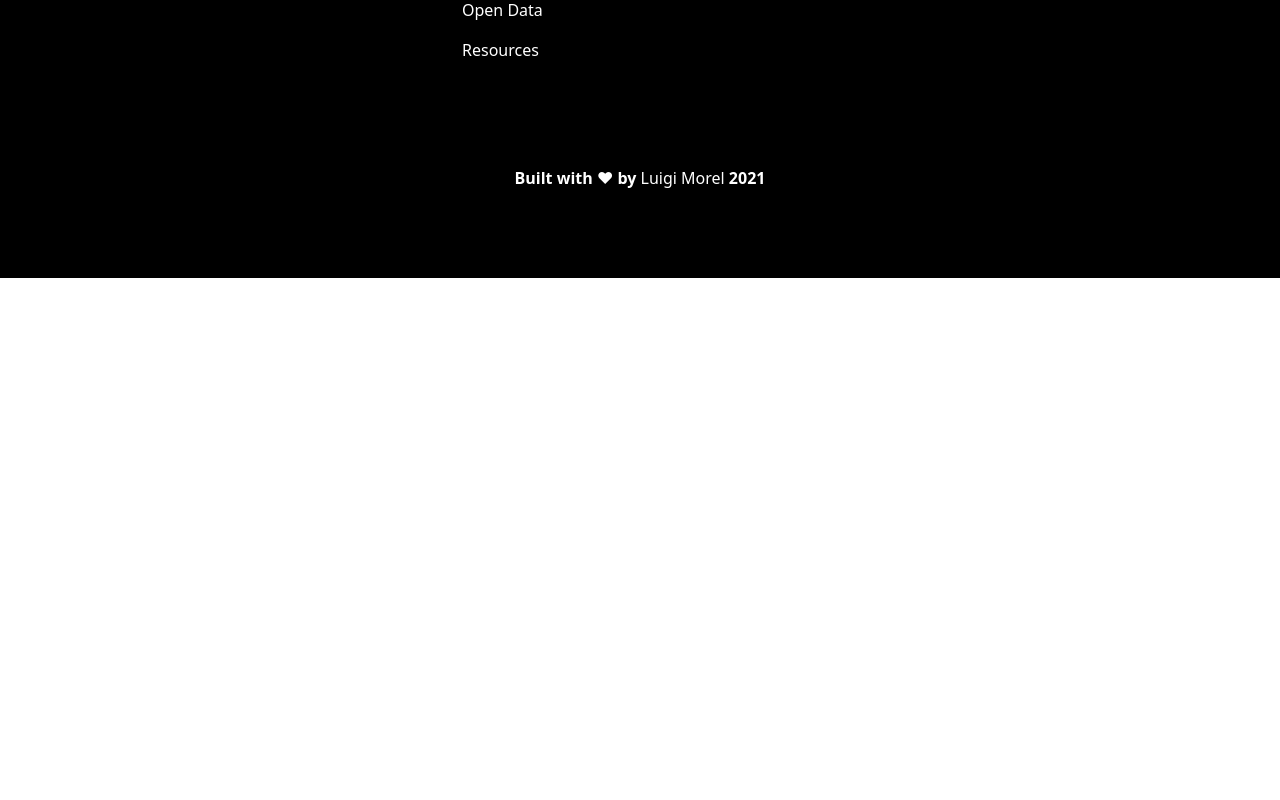
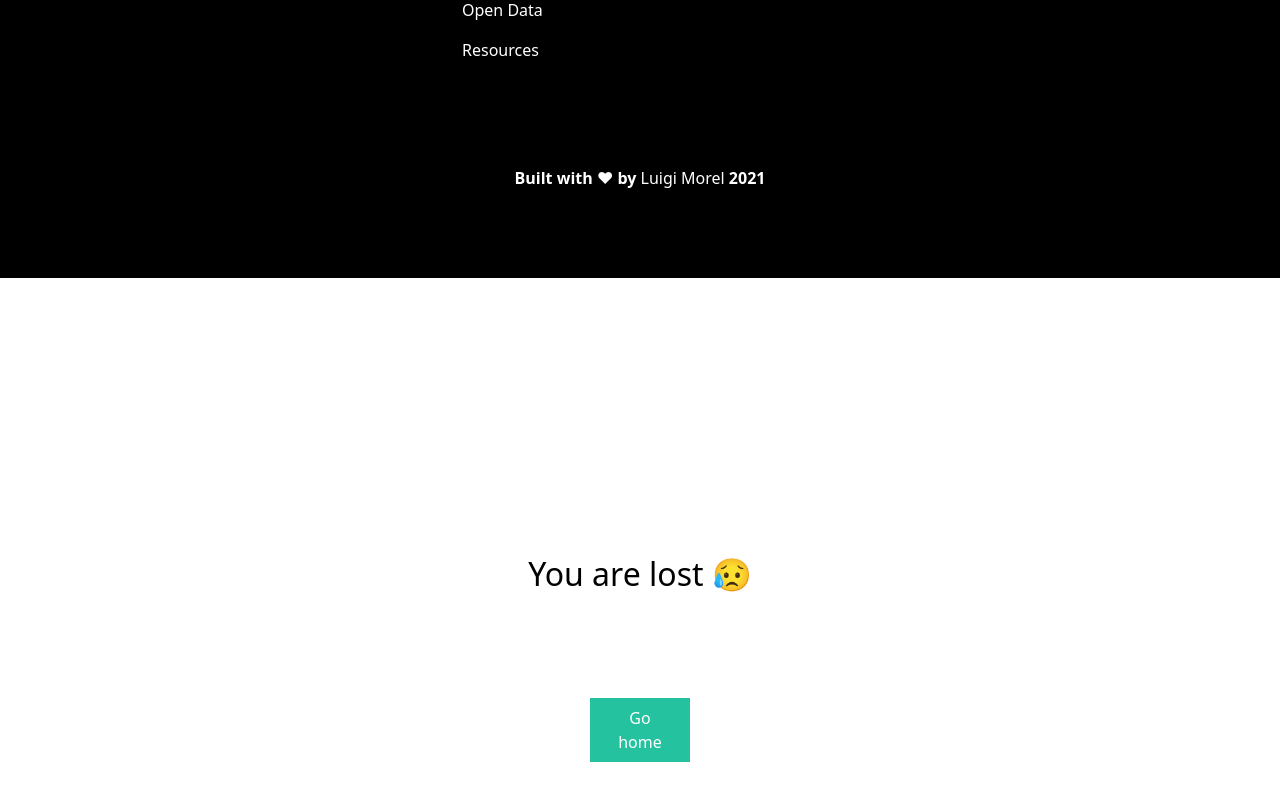
Before and after one commit to luigimorel/techspaces-uganda, a React (Create React App) app: page /open-data in a window 1280 px wide. Shown: the part 2061-2861 px from the top of the page. Before the commit the page ends 2339 px from the top, so only its background shows below. Built offline with nearby package versions, Linux system fonts and the light colour scheme.

Commit message:
Add the 404 page

```diff
--- a/src/App.tsx
+++ b/src/App.tsx
@@ -6,6 +6,7 @@ import Home from './pages/Home';
 import OpenData from './pages/OpenData';
 import OpenSource from './pages/OpenSource';
 import Resources from './pages/Resources';
+import Error from './pages/Error';
 
 <Helmet>
     <title>Techspaces Uganda | Home</title>
@@ -32,6 +33,7 @@ const App = () => {
             <Route exact path="/communities" component={Communities} />
             <Route exact path="/oss" component={OpenSource} />
             <Route exact path="/open-data" component={OpenData} />
+            <Route component={Error} />
         </div>
     );
 };
--- a/src/index.css
+++ b/src/index.css
@@ -404,3 +404,25 @@ li {
         width: auto;
     }
 }
+
+/* 404 PAGE */
+
+.error__text {
+    margin-top: 17rem;
+    font-size: 2rem;
+}
+
+.error__btn {
+    width: 100px;
+    padding: 0.5rem 1rem;
+    color: var(--primaryWhite);
+    background-color: var(--mainColor);
+    border: none;
+    margin: 100px auto;
+}
+
+@media screen and (max-width: 767px) {
+    .error__text {
+        margin-top: 5rem;
+    }
+}
--- /dev/null
+++ b/src/pages/Error.tsx
@@ -0,0 +1,21 @@
+import { Link } from 'react-router-dom';
+
+const Error = () => {
+    return (
+        <div className="container ">
+            <div className="row">
+                <div className="col-md-12 text-center error__text">
+                    You are lost 😥
+                </div>
+
+                <div className="text-center">
+                    <Link to="/">
+                        <button className="error__btn">Go home</button>
+                    </Link>
+                </div>
+            </div>
+        </div>
+    );
+};
+
+export default Error;
```
